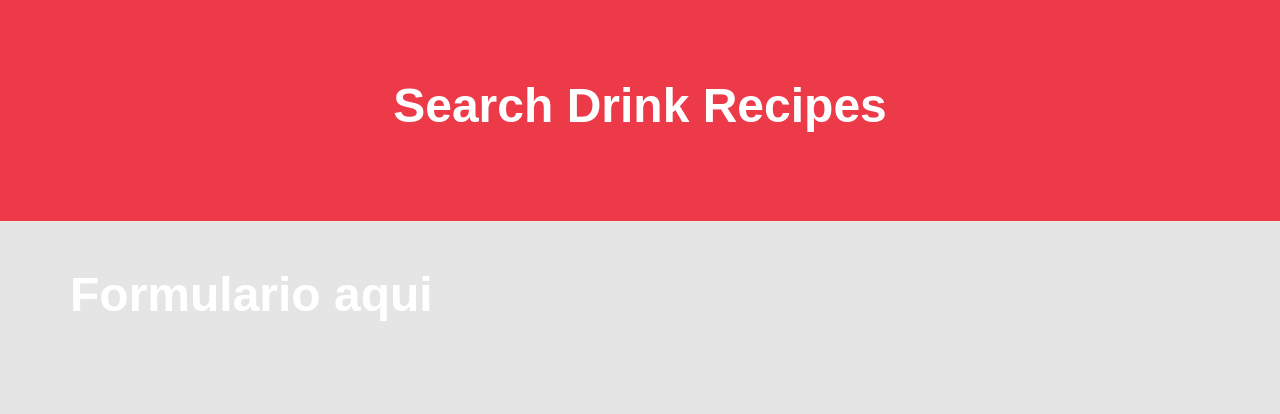
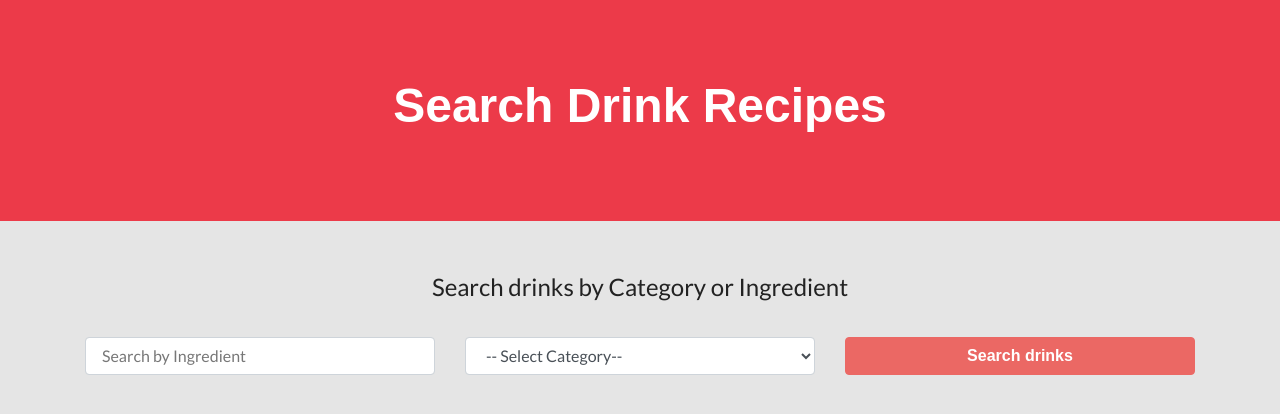
Before and after one commit to PabloVeraH/react_cocktails, a React (Create React App) app: page / in a window 1280 px wide. Shown: the top 414 px of the page. Built offline with nearby package versions, Linux system fonts and the light colour scheme; a web font is replaced by a local one.

Commit message:
Adding form to app

```diff
--- a/src/components/Formulario.js
+++ b/src/components/Formulario.js
@@ -2,8 +2,41 @@ import React from 'react';
 
 const Formulario = () => {
     return (
-        <h1>Formulario aqui</h1>
-     );
+        <form
+            className="col-12"
+        >
+            <fieldset className="text-center">
+                <legend>Search drinks by Category or Ingredient</legend>
+            </fieldset>
+
+            <div className="row mt-4">
+                <div className="col-md-4">
+                    <input
+                        name="nombre"
+                        className="form-control"
+                        type="text"
+                        placeholder="Search by Ingredient"
+                    />
+                </div>
+                <div className="col-md-4">
+                    <select
+                        className="form-control"
+                        name="categoria"
+                    >
+                        <option value="">-- Select Category--</option>
+                    </select>
+                </div>
+
+                <div className="col-md-4">
+                    <input
+                        type="submit"
+                        className="btn btn-block btn-primary"
+                        value="Search drinks"
+                    />
+                </div>
+            </div>
+        </form>
+    );
 }
 
 export default Formulario;
```
